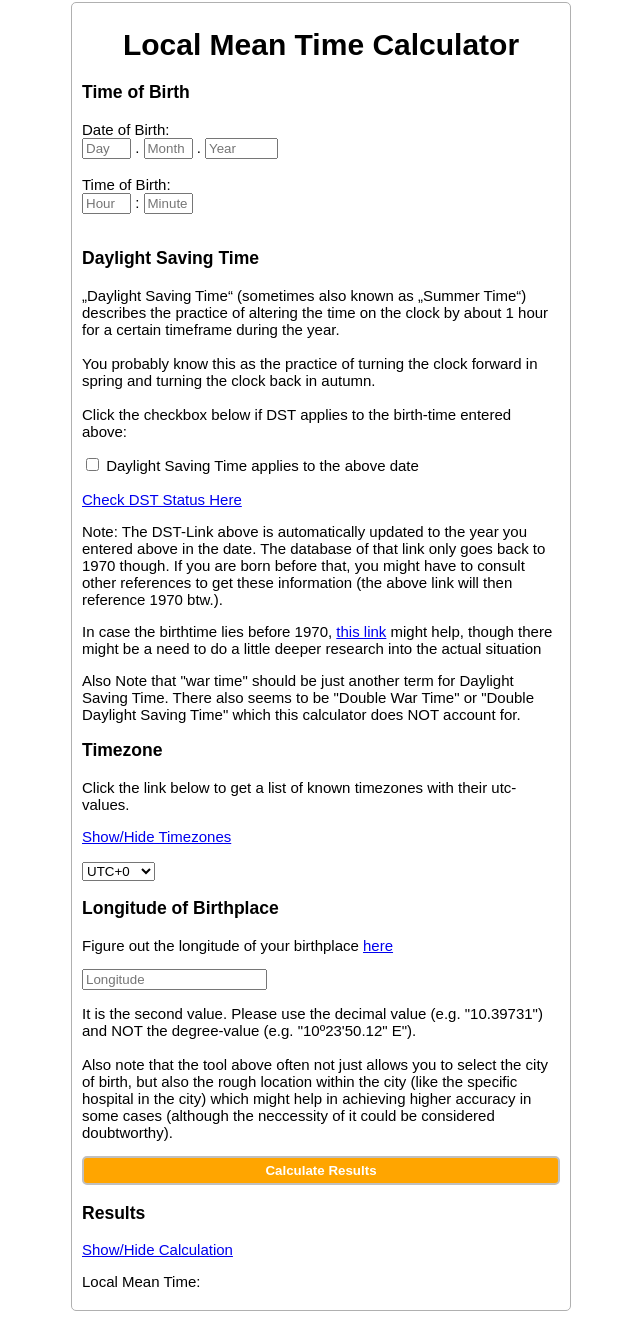
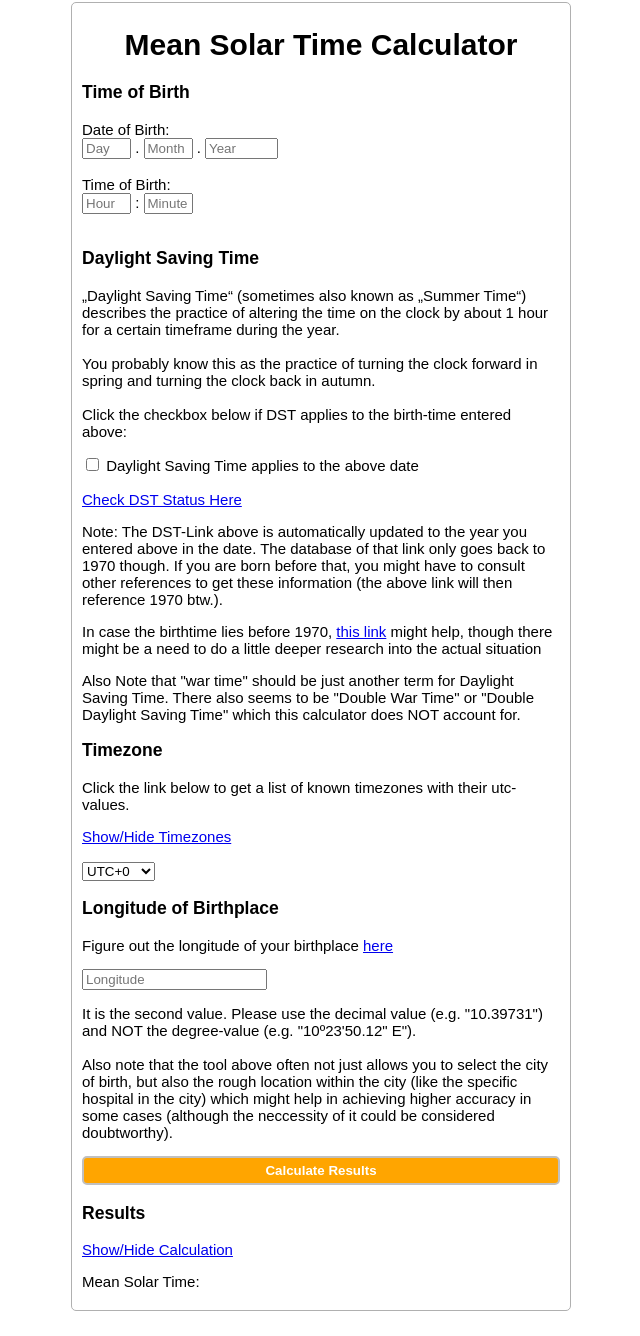
Before and after one commit to chelpercode/local-mean-time-calculator, a plain HTML site: page index.html in a window 1280 px wide. Shown: the part 23-1359 px from the top of the page, without its empty margins (319-959 px from the left). Drawn offline with Linux system fonts and the light colour scheme.

Commit message:
Changed term "Local Mean Time" to "Mean Solar Time"

```diff
--- a/index.html
+++ b/index.html
@@ -2,13 +2,13 @@
 <html>
 	<head>
 		<!-- Head -->
-		<title>Local Mean Time Calculator</title>
+		<title>Mean Solar Time Calculator</title>
 		<link href="assets/style.css" rel="stylesheet" type="text/css" />
 	</head>
 
 	<body>
 		<div class="calculation-box">
-			<h1>Local Mean Time Calculator</h1>
+			<h1>Mean Solar Time Calculator</h1>
 			<form id="form-for-data" method="post">
 				<!-- General Date and Time Input -->
 				<h3>Time of Birth</h3>
@@ -143,7 +143,7 @@
 				<p>Time Difference: -4.61° * 4 minutes/° = -18,44 minutes</p>
 				<p>Daylight Savings Time: -0 hours</p>
 			-->
-			<p>Local Mean Time: <span id="result-string"></span></p>
+			<p>Mean Solar Time: <span id="result-string"></span></p>
 			<!-- <p>[Results]</p> -->
 		</div>
 
```
Also changed, not shown: README.md.
